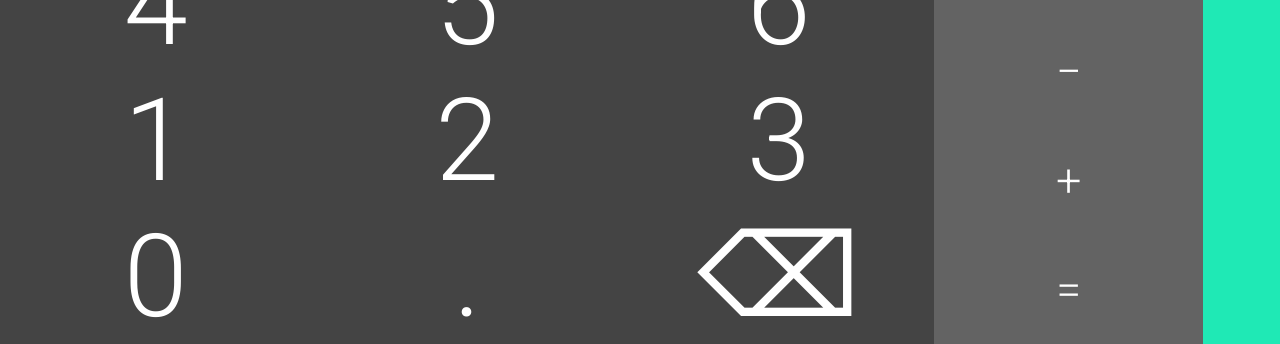
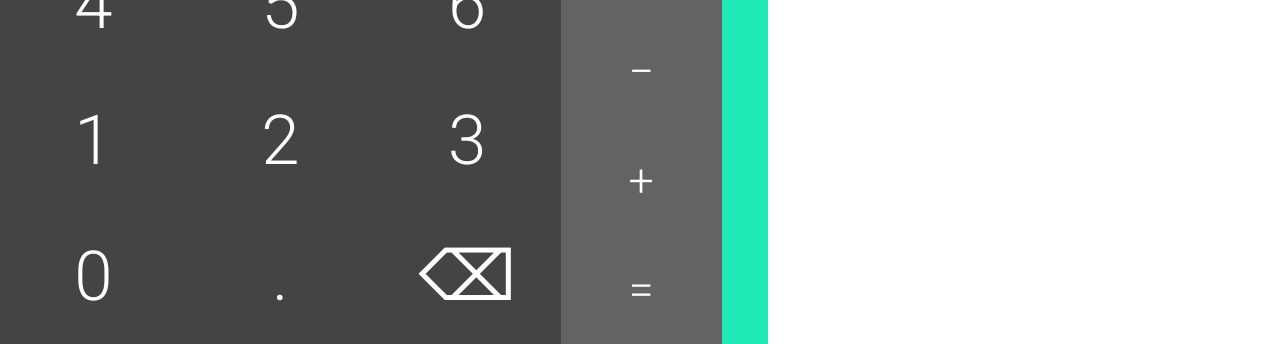
Before and after one commit to Tetraline/oxna-calculator, a plain HTML site: page index.html in a window 1280 px wide. Shown: the part 456-800 px from the top of the page. Drawn offline with nearby package versions, Linux system fonts and the light colour scheme; files that its build step writes are made by us from their sources.

Commit message:
add media queries

```diff
--- a/index.html
+++ b/index.html
@@ -6,6 +6,8 @@
     <meta http-equiv="X-UA-Compatible" content="IE=edge">
     <meta name="viewport" content="width=device-width, initial-scale=1.0">
     <meta name="apple-mobile-web-app-capable" content="yes">
+    <meta name="viewport" content="width=device-width, user-scalable=no" />
+
 
     <title>Calculator</title>
     <link rel="stylesheet" href="./main.css">
@@ -46,10 +48,10 @@
             </div>
 
             <div class="buttons__array-3">
-                <button value="π">π</button>
-                <button value="e">e</button>
                 <button value="(">(</button>
                 <button value=")">)</button>
+                <button value="square">x²</button>
+                <button value="square-root">√x</button>
             </div>
         </section>
     </main>
--- a/sass/layout-and-components/_buttons.scss
+++ b/sass/layout-and-components/_buttons.scss
@@ -5,6 +5,7 @@
   width: 100%;
   display: grid;
   grid-template-columns: 73fr 21fr 6fr;
+  position: relative;
 }
 
 button {
@@ -24,6 +25,9 @@ button {
     //    font-size: 55px;
     //    font-size: 3.4375rem;
     font-size: 9vw;
+    @media only screen and (min-width: 768px) {
+      font-size: 69px;
+    }
   }
 }
 
@@ -45,9 +49,14 @@ button {
   height: 100%;
   width: 73%;
   display: grid;
-  grid-template-columns: 1fr;
+  grid-template-columns: 13fr 67fr;
   grid-template-rows: 1fr 1fr 1fr 1fr 1fr;
-  position: fixed;
+  //grid-template-areas:
+  //". 1"
+  //". 2"
+  //". 3"
+  //". 4";
+  position: absolute;
   right: -67%;
   transition: 0.8s;
   z-index: 2;
@@ -55,19 +64,21 @@ button {
     color: $array-3-text-color;
     font-size: 55px;
     font-size: 3.4375rem;
+    grid-column-start: 2;
   }
   background-color: $array-3-background;
 }
 
 .buttons__blocker-for-array-3 {
   position: fixed;
-  right: 100%;
+  right: -100%;
   width: 100%;
   height: 100%;
   background-color: black;
   opacity: 0.9;
   z-index: 1;
   transition: 0.8s;
+  position: absolute;
   > p {
     color: white;
     font-size: 2rem;
--- a/sass/layout-and-components/_calculator-wrapper.scss
+++ b/sass/layout-and-components/_calculator-wrapper.scss
@@ -4,4 +4,7 @@
   display: grid;
   grid-template-columns: 1fr;
   grid-template-rows: 32fr 68fr;
+  @media only screen and (min-width: 768px) {
+    width: 768px;
+  }
 }
--- a/sass/layout-and-components/_screen.scss
+++ b/sass/layout-and-components/_screen.scss
@@ -4,5 +4,8 @@
   grid-template-rows: 4fr 6fr;
   align-items: center;
   margin: 20px;
-  font-size: 2rem;
+  font-size: 9vw;
+  @media only screen and (min-width: 768px) {
+    font-size: 69px;
+  }
 }
```
